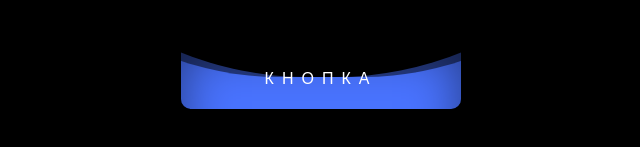
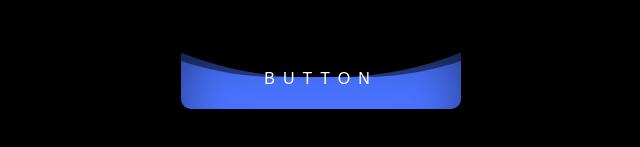
Before and after one commit to ailukyanov/button-wave.loc, a website: page index.html in a window 1280 px wide. Shown: the part 321-468 px from the top of the page, 319-959 px from the left. Drawn offline with Linux system fonts and the light colour scheme.

Commit message:
button-wave

```diff
--- a/index.html
+++ b/index.html
@@ -10,10 +10,9 @@
 <body>
     <div class="wrapper">
         <a href="" class="wave-btn">
-            <span class="wave-btn__text">Кнопка</span>
+            <span class="wave-btn__text">button</span>
             <span class="wave-btn__waves"></span>
         </a>
-
     </div>
 </body>
 </html>
--- a/scss/core/_base.scss
+++ b/scss/core/_base.scss
@@ -1,4 +1,4 @@
-/*Обнуление*/
+/*Reset*/
 *, *:before, *:after {
   padding: 0;
   margin: 0;
@@ -10,7 +10,7 @@ html, body {
   height: 100%;
 }
 
-/*Стили для демонстрации*/
+/*Styles for demonstration*/
 body {
   background-color: #000;
 }
@@ -25,7 +25,7 @@ body {
   align-items: center;
 }
 
-/*Основные стили*/
+/*Basic styles*/
 .wave-btn {
   width: 280px;
   height: 60px;
```
Also changed, not shown: css/main.css, 1 other file.
